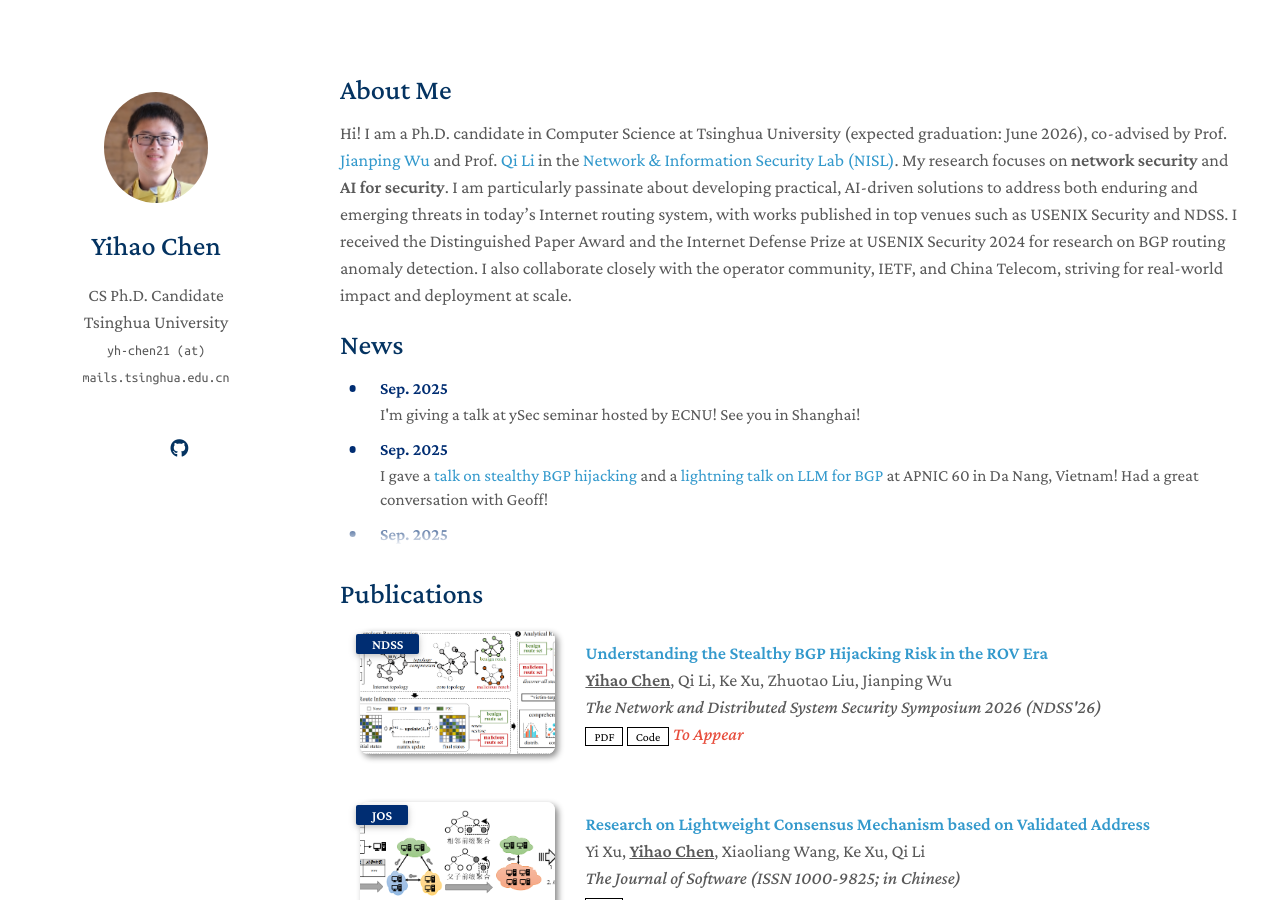
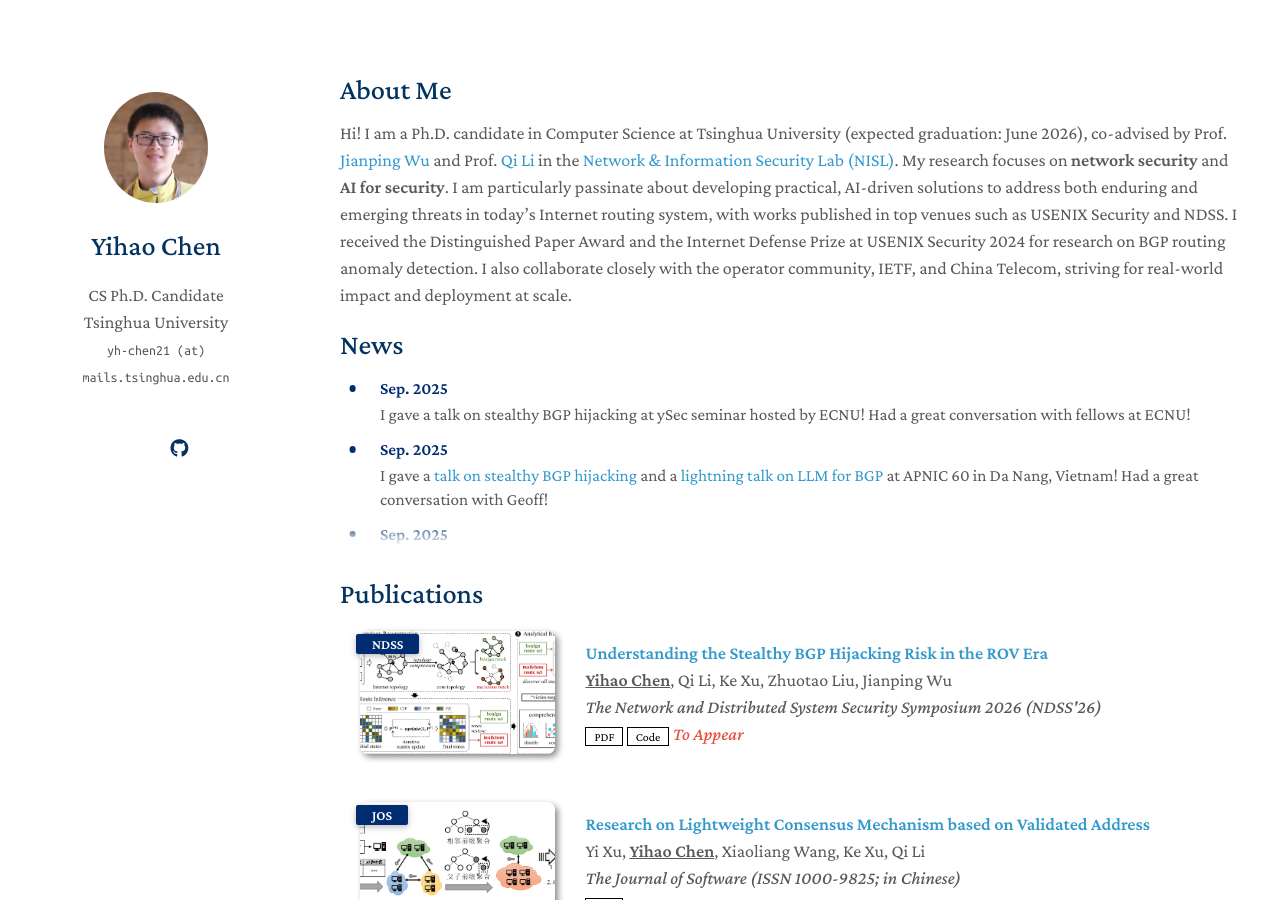
Before and after one commit to PorcupineAndrew/homepage, a Jekyll site: the page built from index.md, in a window 1280 px wide and 900 px high. Built offline with Jekyll 4.4.1, drawn with Linux system fonts in a browser that asks for light colours; a style sheet for code colours, icons or effects is not loaded; our own code applies the rules of GitHub Pages for plain Markdown files.

Commit message:
update reports

```diff
--- a/_data/news.yml
+++ b/_data/news.yml
@@ -1,7 +1,7 @@
 main:
 
   - date: Sep. 2025
-    content: I'm giving a talk at ySec seminar hosted by ECNU! See you in Shanghai!
+    content: I gave a talk on stealthy BGP hijacking at ySec seminar hosted by ECNU! Had a great conversation with fellows at ECNU!
 
   - date: Sep. 2025
     content: 'I gave a <a href="https://www.youtube.com/live/mFcH38Goc7U">talk on stealthy BGP hijacking</a> and a <a href="https://www.youtube.com/live/P_Pui1qBQGs">lightning talk on LLM for BGP</a> at APNIC 60 in Da Nang, Vietnam! Had a great conversation with Geoff!'
```
